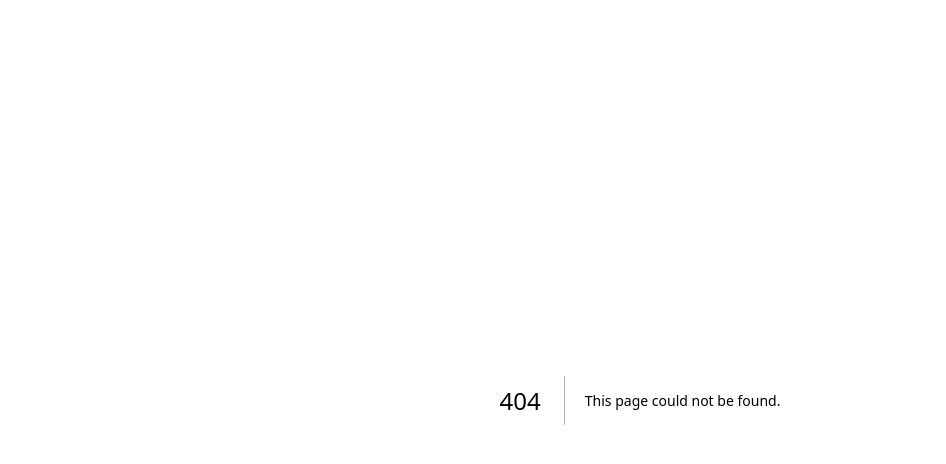
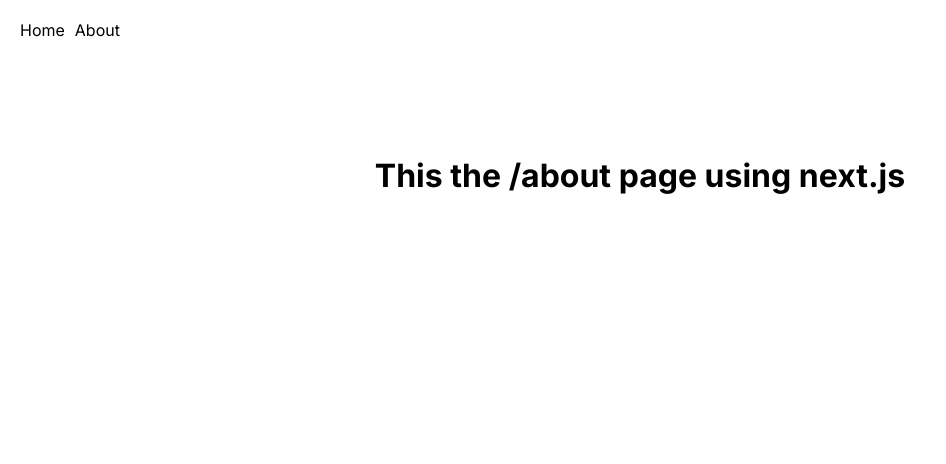
Before and after one commit to jakebennett18505/mirrored-app, a Next.js app: page /about in a window 1280 px wide. Before the commit this address had no page. Shown: the top 464 px of the page, without its empty margins (0-946 px from the left). Built offline with nearby package versions, Linux system fonts and the light colour scheme.

Commit message:
Playing with routing

```diff
--- /dev/null
+++ b/src/app/about/page.js
@@ -0,0 +1,12 @@
+'use client'
+import styles from './page.module.css'
+import { usePathname } from 'next/navigation'
+
+export default function Page() {
+    const pathname = usePathname()
+    return (
+          <div className={styles.main}>
+            <h1>This the {pathname} page using next.js</h1>
+          </div>
+      )
+}
--- /dev/null
+++ b/src/app/about/page.module.css
@@ -0,0 +1,8 @@
+.main {
+    display: flex;
+    flex-direction: column;
+    justify-content: space-between;
+    align-items: center;
+    padding: 6rem;
+    min-height: 100vh;
+  }
--- a/src/app/globals.css
+++ b/src/app/globals.css
@@ -87,12 +87,6 @@
 
 body {
   color: rgb(var(--foreground-rgb));
-  background: linear-gradient(
-      to bottom,
-      transparent,
-      rgb(var(--background-end-rgb))
-    )
-    rgb(var(--background-start-rgb));
 }
 
 a {
--- a/src/app/layout.js
+++ b/src/app/layout.js
@@ -1,5 +1,6 @@
 import { Inter } from 'next/font/google'
 import './globals.css'
+import styles from './layout.module.css'
 
 const inter = Inter({ subsets: ['latin'] })
 
@@ -11,7 +12,15 @@
 export default function RootLayout({ children }) {
   return (
     <html lang="en">
-      <body className={inter.className}>{children}</body>
+      <body className={inter.className}>
+        <main>
+          <nav className={styles.navbar}>
+            <a href="/">Home</a>
+            <a href="/about">About</a>
+          </nav>
+          {children}
+        </main>
+      </body>
     </html>
   )
 }
--- /dev/null
+++ b/src/app/layout.module.css
@@ -0,0 +1,5 @@
+.navbar {
+    display: flex;
+    padding: 20px;
+    gap: 10px;
+}
```
Also changed, not shown: src/app/page.js (+10 -89 lines).
